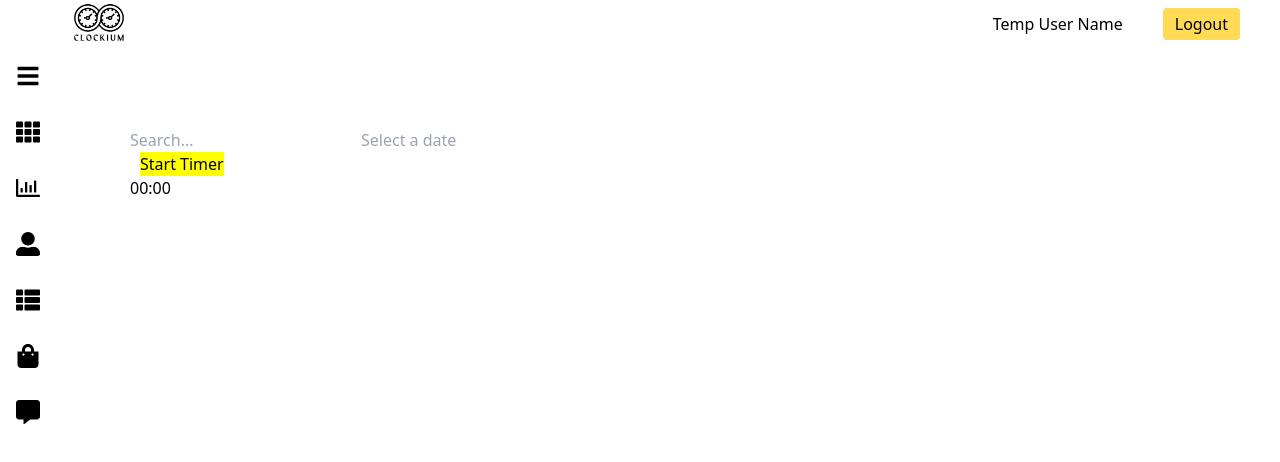
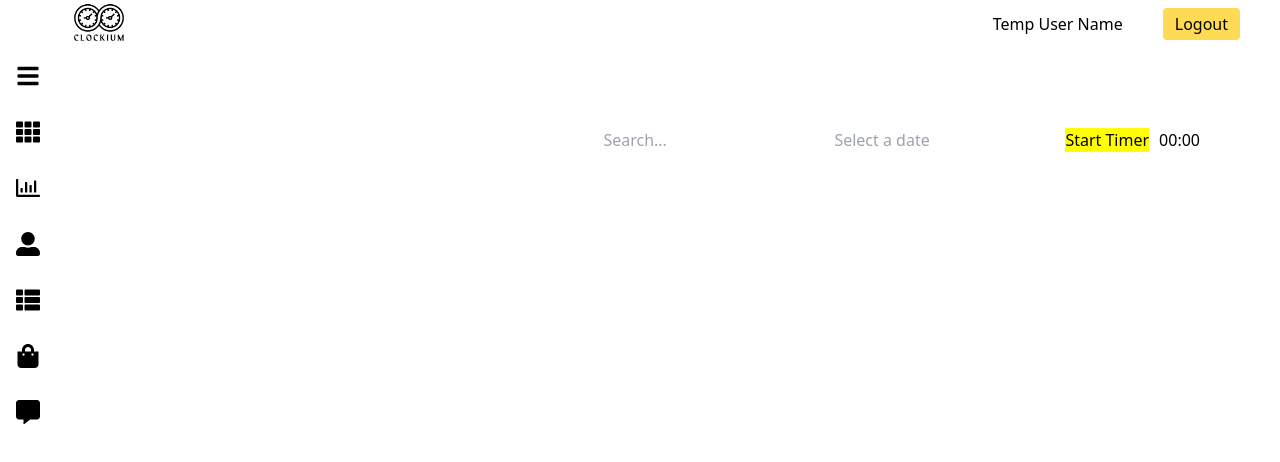
Before and after one commit to prince-bojji/hacktiv, a React (Vite) app in the folder hacktiv/: page /TimeTracker in a window 1280 px wide. Shown: the top 462 px of the page. Built offline with nearby package versions, Linux system fonts and the light colour scheme.

Commit message:
timer edit

```diff
--- a/hacktiv/src/pages/TimeTracker.jsx
+++ b/hacktiv/src/pages/TimeTracker.jsx
@@ -49,30 +49,29 @@ function TimeTracker(props) {
 
   return (
     <div>
-      <div>
+      <div style={{ display: 'flex', justifyContent: 'flex-end' }}>
         <input
           type="text"
           placeholder="Search..."
           onChange={(e) => props.onSearchChange(e.target.value)}
         />
-        <DatePicker
-          selected={selectedDate}
-          onChange={handleDateChange}
-          placeholderText="Select a date"
-          style={{ marginLeft: '10px' }}
-        />
-        <div style={{ width: '100px' }}> {/* Fixed width container for the timer */}
+        <div style={{ display: 'flex', alignItems: 'center' }}>
+          <DatePicker
+            selected={selectedDate}
+            onChange={handleDateChange}
+            placeholderText="Select a date"
+            style={{ marginRight: '10px' }}
+          />
           <button
             onClick={startTimer}
             style={{
               backgroundColor: 'yellow',
               color: 'black',
-              marginLeft: '10px',
             }}
           >
             {timerRunning ? 'Stop Timer' : 'Start Timer'}
           </button>
-          <span>{formatTime(timerValue)}</span>
+          <span style={{ marginLeft: '10px' }}>{formatTime(timerValue)}</span>
         </div>
       </div>
     </div>
```
